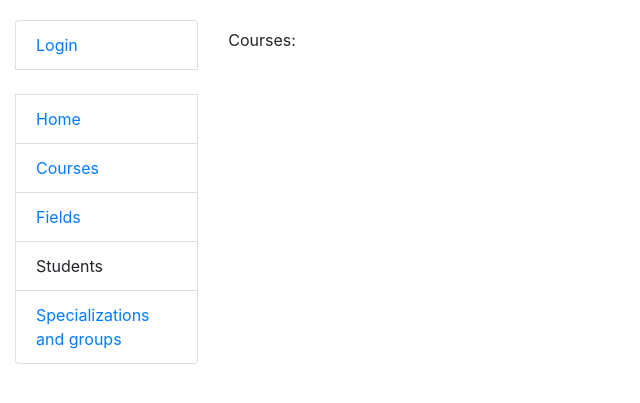
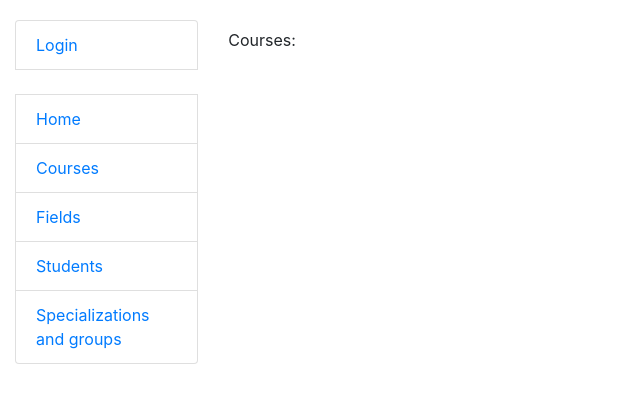
Before and after one commit to KatyaVasylieva/university, a Django app: template templates/optional_courses/field_detail.html in a window 1280 px wide. Shown: the top 403 px of the page, without its empty margins (0-640 px from the left). Run offline with Django 3.2, Linux system fonts and the light colour scheme; the template is opened without the code that fills it, so the values that code supplies are empty.

Commit message:
Inseart link to student_list view into sidebar template

```diff
--- a/templates/includes/sidebar.html
+++ b/templates/includes/sidebar.html
@@ -12,6 +12,6 @@
   <li class="list-group-item"><a href="{% url 'optional-courses:index' %}">Home</a></li>
   <li class="list-group-item"><a href="{% url 'optional-courses:course-list' %}">Courses</a></li>
   <li class="list-group-item"><a href="{% url 'optional-courses:field-list' %}">Fields</a></li>
-  <li class="list-group-item">Students</li>
+  <li class="list-group-item"><a href="{% url 'optional-courses:student-list' %}">Students</a></li>
   <li class="list-group-item"><a href="{% url 'optional-courses:specialization-list' %}">Specializations and groups</a></li>
 </ul>
```
